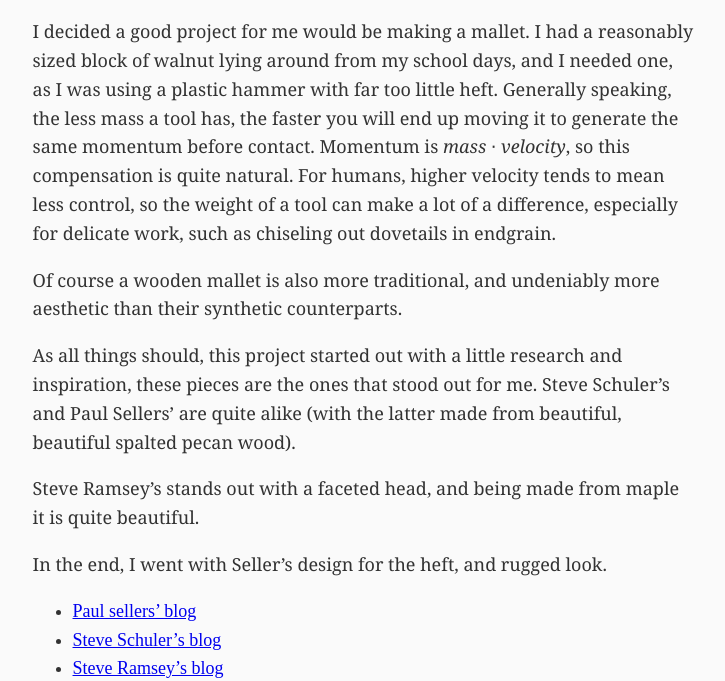
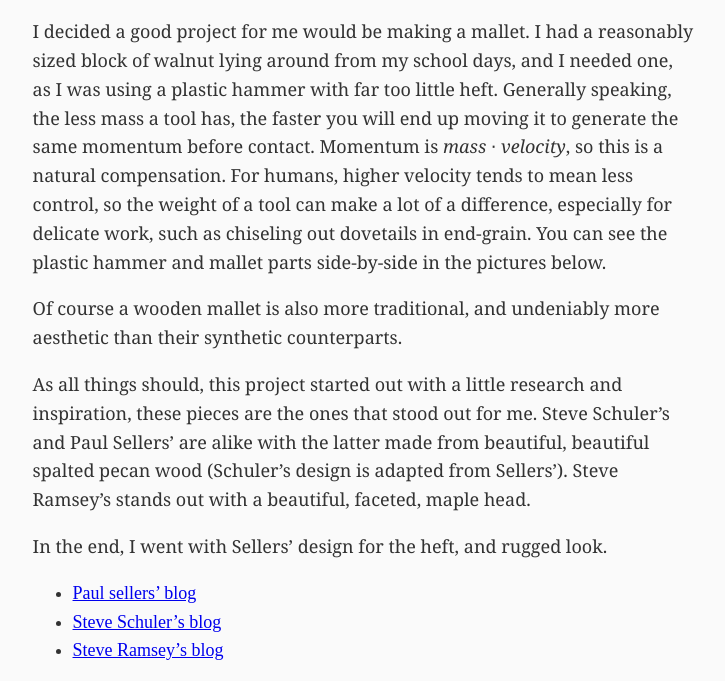
Before and after one commit to Bladtman242/HowDoIMe, a plain HTML site: page out/exmkdn/ex.html in a window 1280 px wide. Shown: the part 71-752 px from the top of the page, without its empty margins (277-1002 px from the left). Drawn offline with Linux system fonts and the light colour scheme.

Commit message:
Small updates to mallet post.

```diff
--- a/out/exmkdn/ex.html
+++ b/out/exmkdn/ex.html
@@ -53,11 +53,10 @@
 </head>
 <body>
 <h1 id="a-walnut-mallet">A Walnut Mallet</h1>
-<p>I decided a good project for me would be making a mallet. I had a reasonably sized block of walnut lying around from my school days, and I needed one, as I was using a plastic hammer with far too little heft. Generally speaking, the less mass a tool has, the faster you will end up moving it to generate the same momentum before contact. Momentum is <span class="math inline"><em>m</em><em>a</em><em>s</em><em>s</em> ⋅ <em>v</em><em>e</em><em>l</em><em>o</em><em>c</em><em>i</em><em>t</em><em>y</em></span>, so this compensation is quite natural. For humans, higher velocity tends to mean less control, so the weight of a tool can make a lot of a difference, especially for delicate work, such as chiseling out dovetails in endgrain.</p>
+<p>I decided a good project for me would be making a mallet. I had a reasonably sized block of walnut lying around from my school days, and I needed one, as I was using a plastic hammer with far too little heft. Generally speaking, the less mass a tool has, the faster you will end up moving it to generate the same momentum before contact. Momentum is <span class="math inline"><em>m</em><em>a</em><em>s</em><em>s</em> ⋅ <em>v</em><em>e</em><em>l</em><em>o</em><em>c</em><em>i</em><em>t</em><em>y</em></span>, so this is a natural compensation. For humans, higher velocity tends to mean less control, so the weight of a tool can make a lot of a difference, especially for delicate work, such as chiseling out dovetails in end-grain. You can see the plastic hammer and mallet parts side-by-side in the pictures below.</p>
 <p>Of course a wooden mallet is also more traditional, and undeniably more aesthetic than their synthetic counterparts.</p>
-<p>As all things should, this project started out with a little research and inspiration, these pieces are the ones that stood out for me. Steve Schuler’s and Paul Sellers’ are quite alike (with the latter made from beautiful, beautiful spalted pecan wood).</p>
-<p>Steve Ramsey’s stands out with a faceted head, and being made from maple it is quite beautiful.</p>
-<p>In the end, I went with Seller’s design for the heft, and rugged look.</p>
+<p>As all things should, this project started out with a little research and inspiration, these pieces are the ones that stood out for me. Steve Schuler’s and Paul Sellers’ are alike with the latter made from beautiful, beautiful spalted pecan wood (Schuler’s design is adapted from Sellers’). Steve Ramsey’s stands out with a beautiful, faceted, maple head.</p>
+<p>In the end, I went with Sellers’ design for the heft, and rugged look.</p>
 <ul>
 <li><a href="https://paulsellers.com/2015/01/the-mallet-making-video-is-on-youtube/">Paul sellers’ blog</a></li>
 <li><a href="https://literaryworkshop.wordpress.com/2014/10/15/making-a-joiners-mallet/">Steve Schuler’s blog</a></li>
@@ -73,6 +72,6 @@
 <img src="../pics/bandsawn.jpg" alt="Head and handle, bandsawn" />
 <p class="caption">Head and handle, bandsawn</p>
 </div>
-<p>The striking surfaces of the head have a more aggressive taper. I’m not sure how this affects the feel of the mallet, but it helps in making the edges and corners obtuse in the final result (later, the head’s top face will be rounded). Sharp angles are weak and prone to breakage. They are also problematic with regard to finishing, as the surface tension in the finish will tend to drag it away from sharp corners.</p>
+<p>The striking surfaces of the head are tapered more aggressively. I’m not sure how this affects the feel of the mallet, but it helps in making the edges and corners obtuse in the final result (later, the head’s top face will be rounded). Sharp angles are weak and prone to breakage. They are also problematic with regard to finishing, as the surface tension in the finish will tend to drag it away from sharp corners.</p>
 </body>
 </html>
```
Also changed, not shown: 1 other file.
